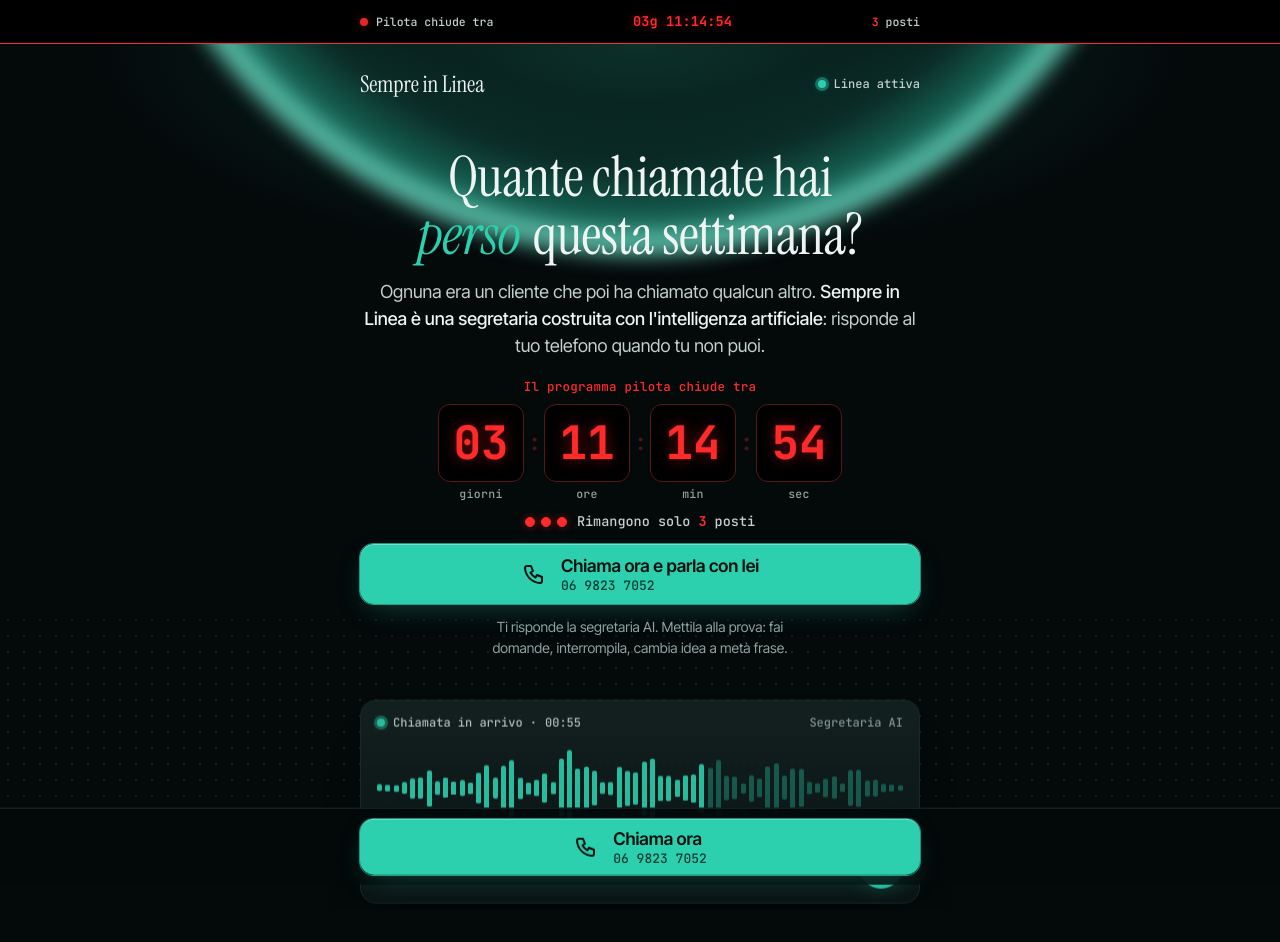
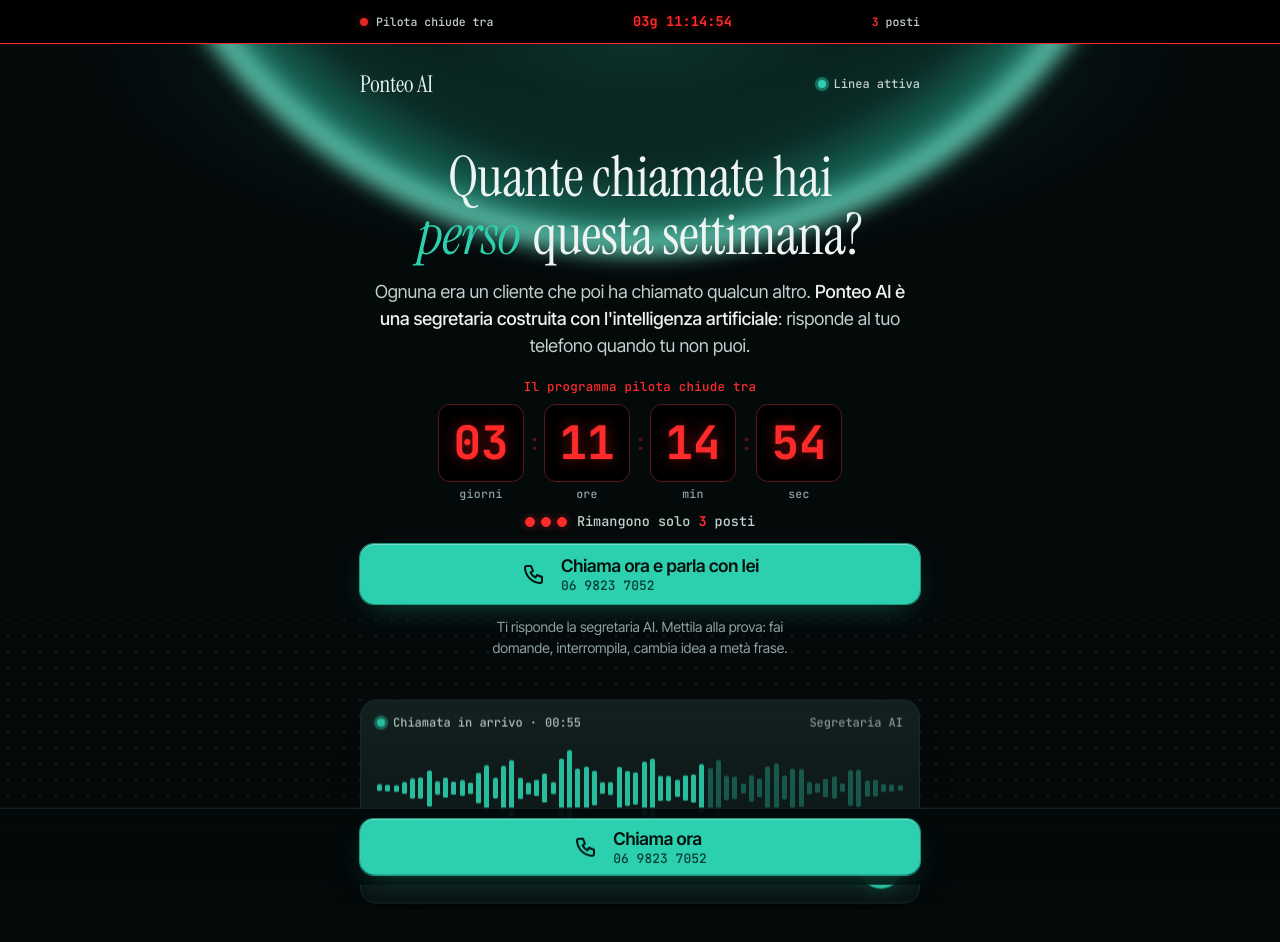
Before and after one commit to marcointegrator/LAnding2, a website: page index.html in a window 1280 px wide. Shown: the top 942 px of the page. Drawn offline with Linux system fonts and the light colour scheme.

Commit message:
Sito: il nome diventa Ponteo AI
"Sempre in Linea" sostituito con "Ponteo AI" in titolo della pagina,
anteprima del link, logo, sottotitolo e footer.

Co-Authored-By: Claude Opus 5.5 <noreply@anthropic.com>

```diff
--- a/index.html
+++ b/index.html
@@ -4,20 +4,20 @@
 <meta charset="utf-8">
 <meta name="viewport" content="width=device-width, initial-scale=1, viewport-fit=cover">
 <meta name="theme-color" content="#04090A">
-<title>Sempre in Linea · La segretaria AI che non stacca mai</title>
+<title>Ponteo AI · La segretaria AI che non stacca mai</title>
 <meta name="description" content="Una segretaria AI che risponde al telefono della tua azienda 24 ore su 24. Programma pilota: 2 settimane gratis, solo 3 posti fino al 20 novembre.">
 
 <!-- Anteprima link (WhatsApp, Telegram, social). og:image e og:url vengono aggiornati da render.mjs con CONFIG.SITE_URL -->
 <meta property="og:type" content="website">
 <meta property="og:locale" content="it_IT">
-<meta property="og:site_name" content="Sempre in Linea">
+<meta property="og:site_name" content="Ponteo AI">
 <meta property="og:title" content="Quante chiamate hai perso questa settimana?">
 <meta property="og:description" content="Chiama e parla con la segretaria AI. Pilota gratuito, solo 3 posti.">
 <meta property="og:url" content="https://example.com/">
 <meta property="og:image" content="https://example.com/og-image.png">
 <meta property="og:image:width" content="1200">
 <meta property="og:image:height" content="630">
-<meta property="og:image:alt" content="Sempre in Linea: quante chiamate hai perso questa settimana? Pilota gratuito, chiude il 20 novembre.">
+<meta property="og:image:alt" content="Ponteo AI: quante chiamate hai perso questa settimana? Pilota gratuito, chiude il 20 novembre.">
 <meta name="twitter:card" content="summary_large_image">
 <meta name="twitter:title" content="Quante chiamate hai perso questa settimana?">
 <meta name="twitter:description" content="Chiama e parla con la segretaria AI. Pilota gratuito, solo 3 posti.">
@@ -518,12 +518,12 @@ footer {
   <div class="hero-dots" aria-hidden="true"></div>
   <div class="wrap">
     <div class="brand">
-      <span class="logo">Sempre in Linea</span>
+      <span class="logo">Ponteo AI</span>
       <span class="live"><span class="tdot" aria-hidden="true"></span>Linea attiva</span>
     </div>
 
     <h1>Quante chiamate hai <em>perso</em> questa settimana?</h1>
-    <p class="lead">Ognuna era un cliente che poi ha chiamato qualcun altro. <strong>Sempre in Linea è una segretaria costruita con l'intelligenza artificiale</strong>: risponde al tuo telefono quando tu non puoi.</p>
+    <p class="lead">Ognuna era un cliente che poi ha chiamato qualcun altro. <strong>Ponteo AI è una segretaria costruita con l'intelligenza artificiale</strong>: risponde al tuo telefono quando tu non puoi.</p>
 
     <div class="cd" data-countdown data-open-only aria-live="off">
       <p class="cd-label" data-cd-label>Il programma pilota chiude tra</p>
@@ -684,7 +684,7 @@ footer {
 </main>
 
 <footer>
-  <div class="wrap">Sempre in Linea · Marco Pontone · Roma<span id="piva"></span></div>
+  <div class="wrap">Ponteo AI · Marco Pontone · Roma<span id="piva"></span></div>
 </footer>
 
 <div class="dock" id="dock" inert>
```
Also changed, not shown: og.html (+2 -2 lines), pubblica/index.html (+6 -6 lines), og-image.png, pubblica/og-image.png, 1 other file.
